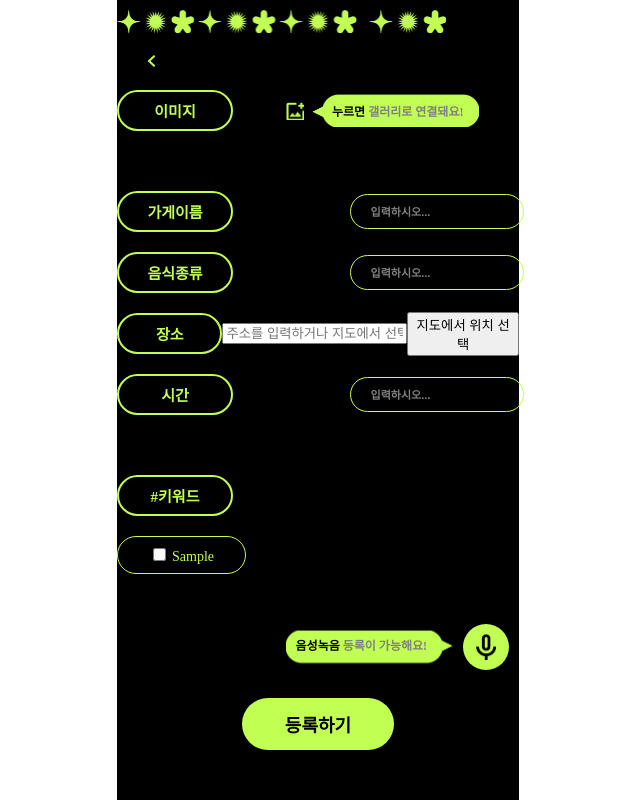
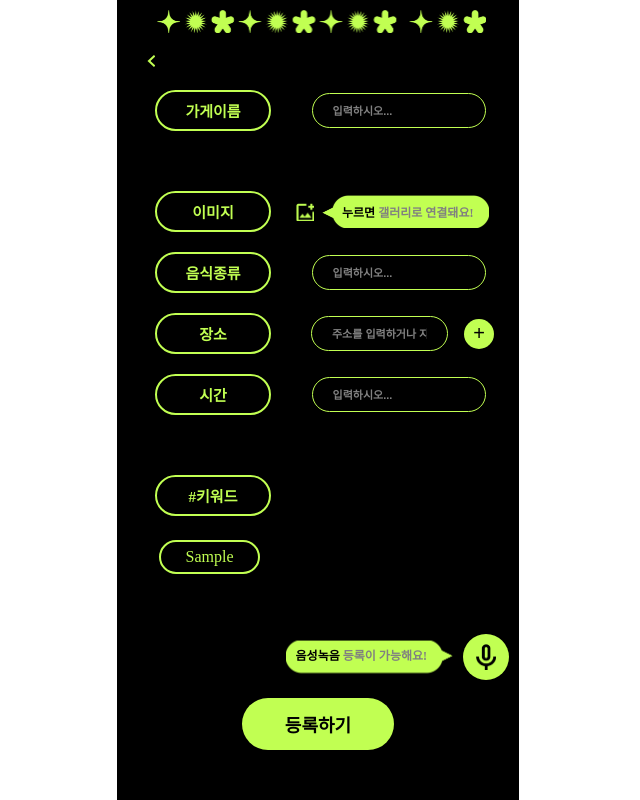
Before and after one commit to naeuun/dukventure, a Django app: page /stores/report/ in a window 1280 px wide. Shown: the whole page, without its empty margins (322-962 px from the left). Run offline with Django 5.2, Linux system fonts and the light colour scheme; a user stored in the database is signed in; tables that the repository leaves empty hold one stand-in row (values such as "Sample post"); some libraries are stand-ins or nearby versions.

Commit message:
feat(FE): 가게 추가 페이지 css 복구 완료 (#60)

```diff
--- a/FarmFarm_prj/static/css/stores_plus.css
+++ b/FarmFarm_prj/static/css/stores_plus.css
@@ -13,16 +13,18 @@ body {
   align-items: center;
   justify-content: center;
   position:relative;
+  overflow: hidden;
   }
   .container{
   height:90vh;
-  padding-top: 10vh;
+  padding: 10vh;
   }
 
 .deco{
   position:absolute;
   width:329px;
   top:10px;
+  left:40px;
 }
 .section {
   display:flex;
@@ -47,6 +49,7 @@ body {
   font-weight: 700;
   left:30px;
   margin: 10px 0;
+  margin-right:40px;
 }
 .keyword_section{
   display:flex;
@@ -57,7 +60,7 @@ body {
   align-items: center;
   gap: 8px;
   position: absolute;
-  right:40px;
+  right:30px;
 }
 
 .upload_label {
@@ -150,20 +153,6 @@ body {
   gap: 8px;
 }
 
-.keyword-option {
-  padding: 8px 14px;
-  border: 1px solid #C1FF52;
-  border-radius: 50px;
-  font-size: 14px;
-  cursor: pointer;
-  text-align: center;
-  transition: all 0.2s ease;
-}
-
-.keyword-option.selected {
-  background-color: #C1FF52;
-  color: black;
-}
 
 .register_btn {
   width: 152.8px;
@@ -191,7 +180,7 @@ body {
 
 .voice_recognization{
   position:absolute;
-  bottom: 130px;
+  bottom: 120px;
   right:10px;
   display: flex;
   display:flex;
@@ -434,24 +423,43 @@ body {
   width:8px;
 }
 
-
-
-
-
+#mapBtn{
+  position:absolute;
+  width:30px;
+  height:30px;
+  background-color: transparent;
+  border:none;
+  color:black;
+  right:25px;
+  font-size: 20px;
+  background-color: #C1FF52;
+  border-radius: 50%;
+}
+#addressInput{
+  width:95px;
+  margin-right:33px;
+}
 .keyword-option {
-  padding: 8px 14px;
-  border: 1px solid #C1FF52;
-  border-radius: 50px;
-  font-size: 14px;
+  display: inline-block;
+  padding: 6px;
+  margin: 4px;
+  border-radius: 22px;
+  border: 2px solid #C1FF52;
   cursor: pointer;
-  text-align: center;
-  transition: all 0.2s ease;
   user-select: none;
+  transition: 0.2s;
+  width:85px;
+  display:flex;
+  align-items: center;
+  justify-content: center;
 }
 
-/* 체크박스 선택 시 스타일 */
-.keyword-option input[type="checkbox"]:checked + span,
-.keyword-option:has(input[type="checkbox"]:checked) {
+.keyword-option.selected {
   background-color: #C1FF52;
   color: black;
+  border-color: #C1FF52;
 }
+
+.keyword-option input[type="checkbox"] {
+  display: none; /* 체크박스 숨기기 */
+}
--- a/FarmFarm_prj/stores/templates/stores/store_report.html
+++ b/FarmFarm_prj/stores/templates/stores/store_report.html
@@ -51,9 +51,8 @@ document.addEventListener("DOMContentLoaded", function () {
             marker.setPosition(center);
         }
 
-        map.relayout(); // 모달에서 열릴 때 지도 갱신
+        map.relayout();
 
-        // 지도 클릭 시 주소/좌표 반영
         kakao.maps.event.addListener(map, 'click', function(mouseEvent) {
             const latlng = mouseEvent.latLng;
             marker.setPosition(latlng);
@@ -72,7 +71,7 @@ document.addEventListener("DOMContentLoaded", function () {
         });
     }
 
-    // 음성 인식 관련 코드는 그대로
+    // 음성 인식 관련 코드
     const reportVoiceBtn = document.getElementById('voiceBtn');
     const reportVoiceStatus = document.getElementById('voiceStatus');
     let mediaRecorderReport = null;
@@ -104,7 +103,6 @@ document.addEventListener("DOMContentLoaded", function () {
 
             mediaRecorderReport.onstart = () => {
                 reportVoiceStatus.textContent = "🎤 녹음 중...";
-                reportVoiceBtn.textContent = "⏹️ 녹음 중지";
             };
 
             mediaRecorderReport.onstop = async () => {
@@ -119,7 +117,6 @@ document.addEventListener("DOMContentLoaded", function () {
                 reader.onloadend = async () => {
                     const base64Audio = reader.result;
                     reportVoiceStatus.textContent = "⏳ 서버 처리 중...";
-                    reportVoiceBtn.textContent = "🎤 음성 인식";
 
                     try {
                         const response = await fetch("{% url 'stores:voice_input' %}", {
@@ -136,36 +133,17 @@ document.addEventListener("DOMContentLoaded", function () {
 
                         const formData = data.form_data;
 
-                        if (formData.store_name) {
-                            const storeNameInput = document.getElementById('id_store_name');
-                            if (storeNameInput) storeNameInput.value = formData.store_name;
-                        }
-
-                        if (formData.report_items) {
-                            const reportItemsInput = document.getElementById('id_report_items');
-                            if (reportItemsInput) reportItemsInput.value = formData.report_items;
-                        }
-
-                        if (formData.time) {
-                            const timeInput = document.getElementById('id_time');
-                            if (timeInput) timeInput.value = formData.time;
-                        }
+                        if (formData.store_name) document.getElementById('id_store_name').value = formData.store_name;
+                        if (formData.report_items) document.getElementById('id_report_items').value = formData.report_items;
+                        if (formData.time) document.getElementById('id_time').value = formData.time;
 
                         if (formData.address) {
-                            const addressInput = document.getElementById('addressInput');
-                            if (addressInput) addressInput.value = formData.address;
-                        }
-
-                        if (formData.address) {
+                            document.getElementById('addressInput').value = formData.address;
                             const geocoder = new kakao.maps.services.Geocoder();
                             geocoder.addressSearch(formData.address, function(result, status) {
                                 if (status === kakao.maps.services.Status.OK && result.length > 0) {
                                     document.getElementById('latitudeInput').value = result[0].y;
                                     document.getElementById('longitudeInput').value = result[0].x;
-                                } else {
-                                    alert("주소를 좌표로 변환할 수 없습니다. 지도에서 직접 선택해주세요.");
-                                    document.getElementById('latitudeInput').value = "";
-                                    document.getElementById('longitudeInput').value = "";
                                 }
                             });
                         }
@@ -178,13 +156,10 @@ document.addEventListener("DOMContentLoaded", function () {
                             keywordsArr.forEach(keywordText => {
                                 document.querySelectorAll('input[name="keywords"]').forEach(checkbox => {
                                     const label = checkbox.parentElement;
-                                    if (
-                                        label &&
-                                        label.textContent.replace(/\s/g, '').toLowerCase().includes(
-                                            keywordText.replace(/\s/g, '').toLowerCase()
-                                        )
-                                    ) {
+                                    const labelText = label.textContent.trim().toLowerCase();
+                                    if (labelText.includes(keywordText.toLowerCase())) {
                                         checkbox.checked = true;
+                                        label.classList.add('selected');
                                     }
                                 });
                             });
@@ -204,10 +179,59 @@ document.addEventListener("DOMContentLoaded", function () {
             reportVoiceStatus.textContent = "❌ 마이크 접근 거부됨";
         }
     });
+
+    // ★ 키워드 선택 처리 ★
+    const keywordLabels = document.querySelectorAll('.keyword-option');
+    keywordLabels.forEach(label => {
+        const checkbox = label.querySelector('input[type="checkbox"]');
+
+        // 초기 체크 상태 반영
+        if (checkbox.checked) label.classList.add('selected');
+
+        // 라벨 클릭 시 체크박스 토글
+        label.addEventListener('click', e => {
+            checkbox.checked = !checkbox.checked;
+            label.classList.toggle('selected', checkbox.checked);
+        });
+        const fileInput = document.getElementById('id_image');
+const fileInfoWrap = document.querySelector('.file_info_wrap');
+const fileNameSpan = document.querySelector('.file_name');
+const uploadIcon = document.querySelector('.upload_icon');
+const textBoxText = document.querySelector('.text_box_text');
+const deleteFileBtn = document.querySelector('.delete_file_btn');
+
+fileInput.addEventListener('change', function() {
+    if (fileInput.files.length > 0) {
+        // 파일명 표시
+        fileNameSpan.textContent = fileInput.files[0].name;
+
+        // 업로드 아이콘과 말풍선 숨기기
+        uploadIcon.style.display = 'none';
+        textBoxText.style.display = 'none';
+
+        // 파일 정보 영역 표시
+        fileInfoWrap.style.display = 'flex';
+    }
+});
+
+// 삭제 버튼 클릭 시 초기화
+deleteFileBtn.addEventListener('click', function() {
+    fileInput.value = ''; // 파일 초기화
+    fileNameSpan.textContent = '';
+
+    // 업로드 아이콘과 말풍선 다시 표시
+    uploadIcon.style.display = 'inline-block';
+    textBoxText.style.display = 'block';
+
+    // 파일 정보 영역 숨기기
+    fileInfoWrap.style.display = 'none';
+});
+
+    });
+
 });
 </script>
 
-<script src="{% static 'js/stores_plus.js' %}"></script>
 
 {% endblock script %}
 
@@ -221,8 +245,15 @@ document.addEventListener("DOMContentLoaded", function () {
     <img src="{% static 'img/map_deco.png' %}" alt="위 데코" class="deco" />
     <img src="{% static 'img/left_back_neon.png' %}" alt="뒤로가기" class="before_page" onclick="history.back()" />
 
+
+    <!-- 가게 이름 -->
+    <div class="gapsection">
+      <label class="section-title">가게이름</label>
+      <input type="text" name="store_name" id="id_store_name" class="text-input" value="{{ form.store_name.value|default_if_none:'' }}" placeholder="입력하시오..." />
+    </div>
+
     <!-- 이미지 업로드 -->
-    <div class="gapsection">
+    <div class="section">
       <label class="section-title">이미지</label>
       <div class="file_upload">
         <!-- 파일 업로드 input -->
@@ -247,11 +278,6 @@ document.addEventListener("DOMContentLoaded", function () {
       </div>
     </div>
 
-    <!-- 가게 이름 -->
-    <div class="section">
-      <label class="section-title">가게이름</label>
-      <input type="text" name="store_name" id="id_store_name" class="text-input" value="{{ form.store_name.value|default_if_none:'' }}" placeholder="입력하시오..." />
-    </div>
 
     <!-- 음식 종류 -->
     <div class="section">
@@ -263,8 +289,10 @@ document.addEventListener("DOMContentLoaded", function () {
       <label class="section-title">장소</label>
       <input type="hidden" id="latitudeInput" name="latitude" value="">
       <input type="hidden" id="longitudeInput" name="longitude" value="">
-      <input type="text" id="addressInput" name="address" placeholder="주소를 입력하거나 지도에서 선택">
-      <button type="button" id="mapBtn">지도에서 위치 선택</button>
+      <input type="text" class="text-input" id="addressInput" name="address" placeholder="주소를 입력하거나 지도에서 선택">
+      <button type="button" id="mapBtn">
+        +
+      </button>
     </div>
 
     <!-- 시간 -->
@@ -279,7 +307,7 @@ document.addEventListener("DOMContentLoaded", function () {
       <div class="keyword-list">
         {% for keyword in form.keywords.field.queryset %}
         <label class="keyword-option">
-            <input type="checkbox" name="keywords" value="{{ keyword.id }}"
+            <input type="checkbox" name="keywords" value="{{ keyword.id }}" style="display:none;"
             {% if form.keywords.value %}
                 {% if keyword.id|stringformat:"s" in form.keywords.value %}
                 checked
@@ -296,9 +324,9 @@ document.addEventListener("DOMContentLoaded", function () {
       <div class="voice_recognization">
         <div class="voice_texts">
           <img src="{% static 'img/textbox/text_box.png' %}" alt="말풍선" class="voice_textbox" />
-          <span class="texts">음성녹음 <span style="color:grey;">등록이 가능해요!</span></span>
+          <span id="voiceStatus" class="texts">음성녹음 <span style="color:gray;">등록이 가능해요!</span></span>
         </div>
-        <button class="circle_btn">
+        <button class="circle_btn" type="button" id="voiceBtn" data-form-type="report">
           <img src="{% static 'img/mic.png' %}" alt="음성인식버튼" class="voice_recognization_btn" />
         </button>
       </div>
```
